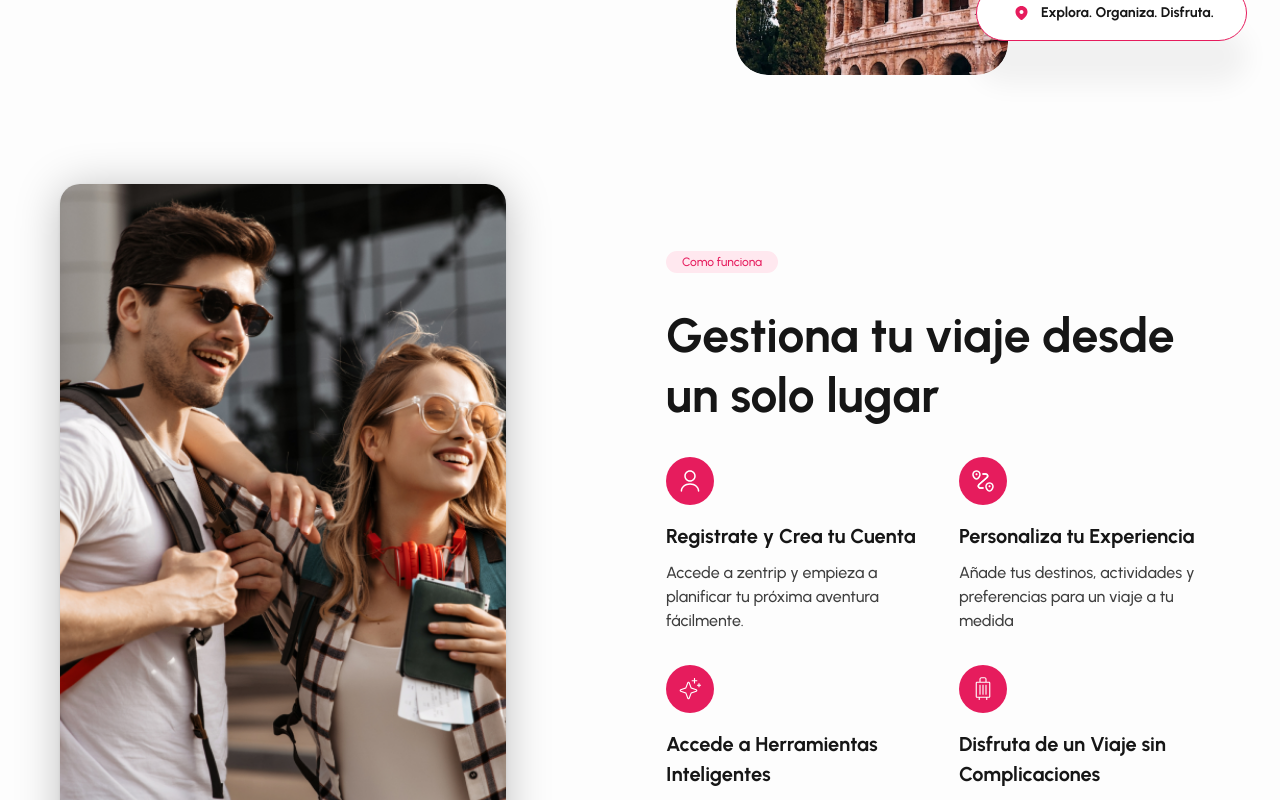
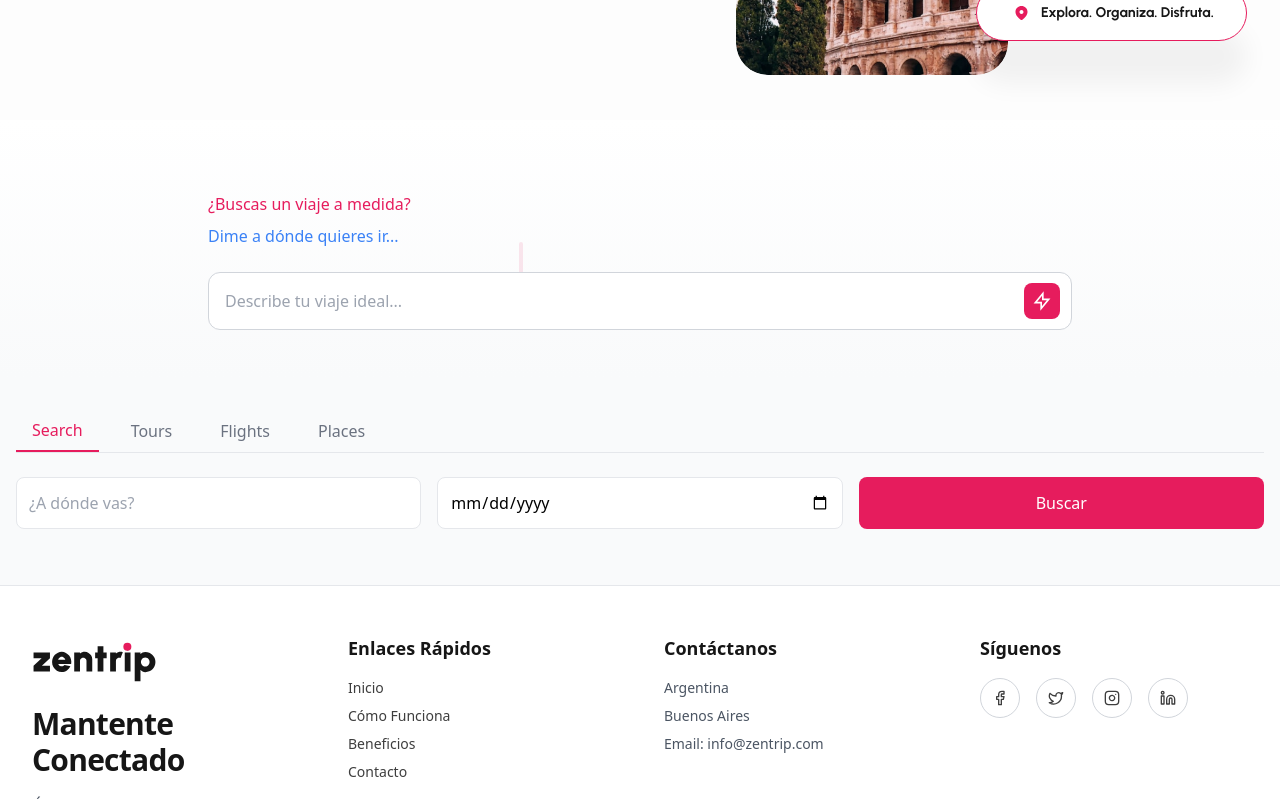
Before and after one commit to Ignacio918/viajes-app, a React (Vite) app in the folder viajes-app/: page / in a window 1280 px wide. Shown: the part 680-1480 px from the top of the page. Built offline with nearby package versions, Linux system fonts and the light colour scheme; a web font is replaced by a local one.

Commit message:
probando nueva landing

```diff
--- a/viajes-app/src/App.tsx
+++ b/viajes-app/src/App.tsx
@@ -17,11 +17,8 @@ import RegisterPage from "./pages/RegisterPage";
 import UserProfile from "./pages/UserProfile";
 import PrivacyPolicy from "./pages/PrivacyPolicy";
 import TermsOfService from "./pages/TermsOfService";
-import Navbar from "./components/Navbar";
 import Footer from "./pages/Footer";
-import HeroSection from "./pages/HeroSection";
-import Benefits from "./pages/Benefits";
-import HowItWorks from "./pages/HowItWorks";
+import Landing from "./pages/Landing"; // Importamos la nueva Landing
 import 'leaflet/dist/leaflet.css';
 
 const App: React.FC = () => {
@@ -67,9 +64,8 @@ const App: React.FC = () => {
 
     return (
       <div className="min-h-screen flex flex-col bg-gray-50 dark:bg-gray-900">
-        {!hideNavbar && <Navbar />}
         <Routes>
-          {/* Rutas de autenticación sin Navbar ni Footer */}
+          {/* Rutas de autenticación */}
           <Route
             path="/login"
             element={
@@ -92,34 +88,30 @@ const App: React.FC = () => {
           <Route path="/reset-password" element={<PasswordResetForm />} />
           <Route path="/set-new-password" element={<SetNewPassword />} />
 
-          {/* Rutas del dashboard */}
+          {/* Dashboard (requiere autenticación) */}
           <Route
             path="/dashboard/*"
             element={isLoggedIn ? <Dashboard /> : <Navigate to="/login" />}
           />
 
-          {/* Rutas con Navbar y Footer */}
+          {/* Nueva Landing Page como ruta principal */}
           <Route
             path="/"
             element={
               <>
-                <div className="flex-grow">
-                  <HeroSection />
-                  <HowItWorks />
-                  <Benefits />
-                </div>
+                <Landing />
                 <Footer />
               </>
             }
           />
+
+          {/* Otras rutas */}
           <Route
             path="/profile"
             element={
               isLoggedIn ? (
                 <>
-                  <div className="flex-grow">
-                    <UserProfile />
-                  </div>
+                  <UserProfile />
                   <Footer />
                 </>
               ) : (
@@ -131,9 +123,7 @@ const App: React.FC = () => {
             path="/privacy-policy"
             element={
               <>
-                <div className="flex-grow">
-                  <PrivacyPolicy />
-                </div>
+                <PrivacyPolicy />
                 <Footer />
               </>
             }
@@ -142,9 +132,7 @@ const App: React.FC = () => {
             path="/terms-of-service"
             element={
               <>
-                <div className="flex-grow">
-                  <TermsOfService />
-                </div>
+                <TermsOfService />
                 <Footer />
               </>
             }
--- a/viajes-app/src/pages/Landing.tsx
+++ b/viajes-app/src/pages/Landing.tsx
@@ -1,90 +1,86 @@
-// src/pages/Landing.tsx
-import { FC, useState } from 'react';
+import React, { useState } from 'react';
 import Navbar from '../components/Navbar';
-import { BackgroundGradientAnimation } from '../components/ui/BackgroundGradientAnimation';
+import HeroSection from '../pages/HeroSection';
+import { TypewriterEffectSmooth } from '../components/ui/typewriter-effect';
 import Tours from '../components/Tours';
+import Flights from '../components/Flights';
 import Places from '../components/Places';
-import Flights from '../components/Flights';
 import Packages from '../components/Packages';
 import Chatbot from '../components/Chatbot';
+import '../styles/Landing.css';
 
-const Landing: FC = () => {
-  const [activeTab, setActiveTab] = useState<'tours' | 'places' | 'flights' | 'packages'>('tours');
+const Landing: React.FC = () => {
+  const [activeTab, setActiveTab] = useState<'search' | 'tours' | 'flights' | 'places'>('search');
+
+  const words = [
+    {
+      text: "¿Buscas un viaje a medida?",
+      className: "typewriter-primary",
+    },
+    {
+      text: "Dime a dónde quieres ir...",
+      className: "typewriter-secondary",
+    },
+  ];
 
   return (
-    <div className="min-h-screen">
+    <div className="landing-container">
       <Navbar />
+      <HeroSection />
 
-      {/* Hero Section con Búsqueda Principal */}
-      <section className="relative h-[70vh] flex items-center justify-center">
-        <BackgroundGradientAnimation>
-          <div className="text-center space-y-6 relative z-10">
-            <h1 className="text-4xl md:text-6xl font-bold text-white">
-              Descubre tu próximo destino
-            </h1>
-
-            {/* Tabs de Búsqueda Principal */}
-            <div className="bg-white/90 p-6 rounded-xl max-w-4xl mx-auto mt-8">
-              <div className="flex gap-4 mb-4">
-                <button
-                  onClick={() => setActiveTab('tours')}
-                  className={`px-4 py-2 rounded-full ${
-                    activeTab === 'tours' ? 'bg-pink-600 text-white' : 'text-gray-600'
-                  }`}
-                >
-                  Tours
-                </button>
-                {/* Similares botones para Places, Flights, Packages */}
-              </div>
-
-              {/* Contenido según tab activo */}
-              <div className="mt-4">
-                {activeTab === 'tours' && <Tours />}
-                {activeTab === 'places' && <Places />}
-                {activeTab === 'flights' && <Flights />}
-                {activeTab === 'packages' && <Packages />}
-              </div>
-            </div>
+      <section className="chat-section">
+        <div className="chat-container">
+          <TypewriterEffectSmooth words={words} />
+          <div className="chat-input-wrapper">
+            <input
+              type="text"
+              placeholder="Describe tu viaje ideal..."
+              className="chat-input"
+            />
+            <button className="chat-button">
+              <svg className="send-icon" viewBox="0 0 24 24">
+                <path d="M13 10V3L4 14h7v7l9-11h-7z" />
+              </svg>
+            </button>
           </div>
-        </BackgroundGradientAnimation>
-      </section>
-
-      {/* Sección de Destinos Populares */}
-      <section className="py-16 bg-gray-50">
-        <div className="max-w-7xl mx-auto px-4">
-          <h2 className="text-3xl font-bold mb-8">Destinos Populares</h2>
-          <Places />
         </div>
       </section>
 
-      {/* Sección de Tours Destacados */}
-      <section className="py-16">
-        <div className="max-w-7xl mx-auto px-4">
-          <h2 className="text-3xl font-bold mb-8">Tours Destacados</h2>
-          <Tours />
-        </div>
-      </section>
+      <section className="tabs-section">
+        <div className="tabs-container">
+          <div className="tabs-navigation">
+            {['search', 'tours', 'flights', 'places'].map((tab) => (
+              <button
+                key={tab}
+                onClick={() => setActiveTab(tab as any)}
+                className={`tab-button ${activeTab === tab ? 'active' : ''}`}
+              >
+                {tab.charAt(0).toUpperCase() + tab.slice(1)}
+              </button>
+            ))}
+          </div>
 
-      {/* Chatbot flotante */}
-      <div className="fixed bottom-4 right-4 z-50">
-        <Chatbot />
-      </div>
-
-      {/* CTA para registro */}
-      <section className="py-16 bg-gradient-to-r from-pink-600 to-purple-600 text-white">
-        <div className="max-w-7xl mx-auto px-4 text-center">
-          <h2 className="text-3xl font-bold mb-4">
-            ¿Listo para planear tu viaje completo?
-          </h2>
-          <p className="mb-8">
-            Registrate para acceder a todas las funcionalidades de planificación
-          </p>
-          <button
-            onClick={() => window.location.href = '/register'}
-            className="bg-white text-pink-600 px-8 py-3 rounded-full font-semibold hover:bg-gray-100 transition"
-          >
-            Crear mi itinerario completo
-          </button>
+          <div className="tabs-content">
+            {activeTab === 'search' && (
+              <div className="search-form">
+                <input
+                  type="text"
+                  placeholder="¿A dónde vas?"
+                  className="destination-input"
+                />
+                <input
+                  type="date"
+                  className="date-input"
+                />
+                <button className="search-button">
+                  Buscar
+                </button>
+              </div>
+            )}
+            {activeTab === 'tours' && <Tours />}
+            {activeTab === 'flights' && <Flights />}
+            {activeTab === 'places' && <Places />}
+          </div>
         </div>
       </section>
     </div>
--- a/viajes-app/src/styles/Landing.css
+++ b/viajes-app/src/styles/Landing.css
@@ -1,4 +1,85 @@
-.landing-page {
-    min-height: 100vh;
-    width: 100%;
-  }
+@tailwind base;
+@tailwind components;
+@tailwind utilities;
+
+.landing-container {
+  @apply min-h-screen flex flex-col;
+}
+
+.chat-section {
+  @apply py-12 bg-gradient-to-b from-white to-gray-50;
+}
+
+.chat-container {
+  @apply max-w-4xl mx-auto px-4;
+}
+
+.chat-input-wrapper {
+  @apply mt-6 relative;
+}
+
+.chat-input {
+  @apply w-full p-4 pr-12 rounded-xl border border-gray-300;
+  @apply focus:border-pink-500 focus:ring-2 focus:ring-pink-200;
+  @apply transition-all duration-200;
+}
+
+.chat-button {
+  @apply absolute right-3 top-1/2 -translate-y-1/2;
+  @apply p-2 bg-pink-600 text-white rounded-lg;
+  @apply hover:bg-pink-700 transition-colors duration-200;
+}
+
+.send-icon {
+  @apply w-5 h-5;
+  @apply fill-none stroke-current stroke-2;
+}
+
+.typewriter-primary {
+  @apply text-pink-600;
+}
+
+.typewriter-secondary {
+  @apply text-blue-500;
+}
+
+.tabs-section {
+  @apply py-8;
+}
+
+.tabs-container {
+  @apply max-w-7xl mx-auto px-4;
+}
+
+.tabs-navigation {
+  @apply flex gap-4 border-b;
+}
+
+.tab-button {
+  @apply px-4 py-2 text-gray-500;
+  @apply hover:text-gray-700 transition-colors duration-200;
+}
+
+.tab-button.active {
+  @apply border-b-2 border-pink-600 text-pink-600;
+}
+
+.tabs-content {
+  @apply py-6;
+}
+
+.search-form {
+  @apply grid grid-cols-1 md:grid-cols-3 gap-4;
+}
+
+.destination-input,
+.date-input {
+  @apply p-3 border rounded-lg;
+  @apply focus:border-pink-500 focus:ring-2 focus:ring-pink-200;
+  @apply transition-all duration-200;
+}
+
+.search-button {
+  @apply p-3 bg-pink-600 text-white rounded-lg;
+  @apply hover:bg-pink-700 transition-colors duration-200;
+}
```
